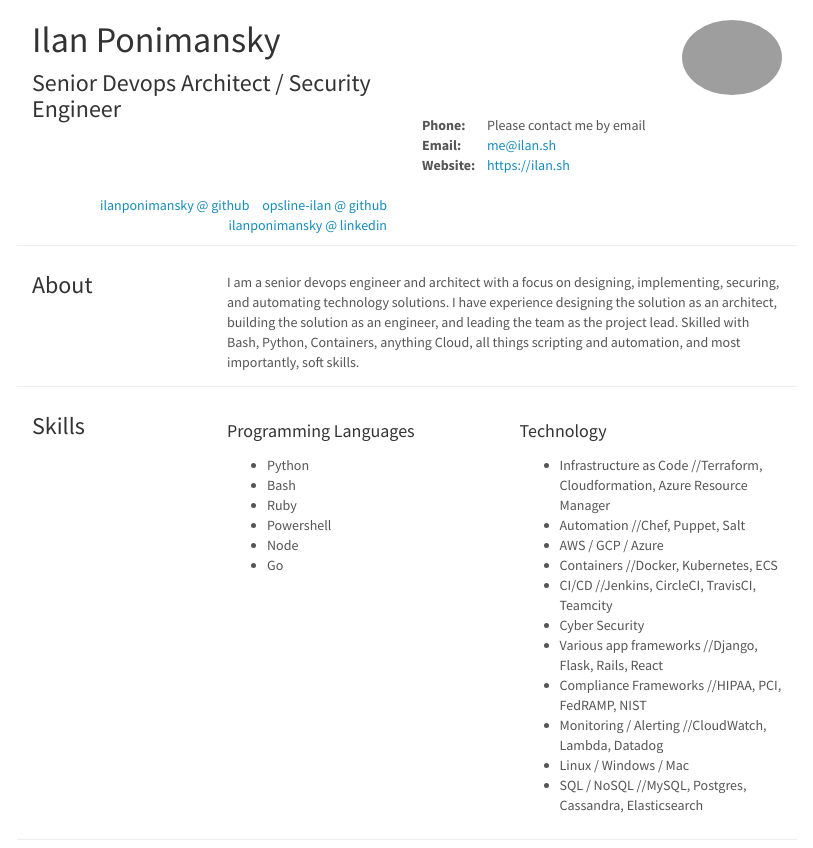
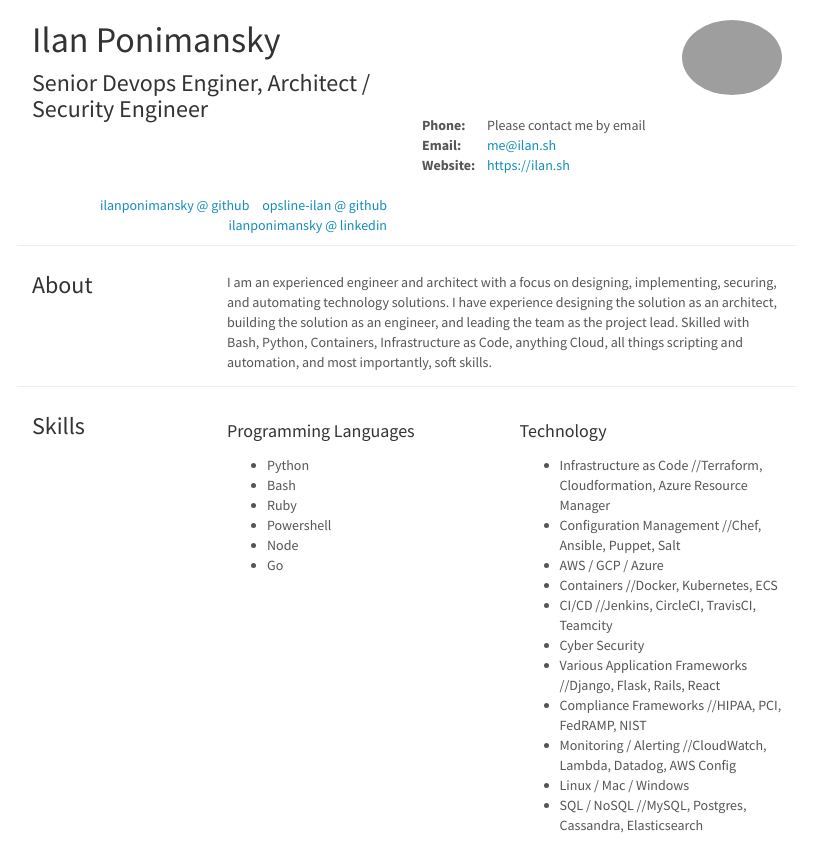
Before and after one commit to Zeerg/Dockerized-Resume-Builder, a plain HTML site: page docs/index.html in a window 1280 px wide. Shown: the top 848 px of the page, without its empty margins (233-1046 px from the left). Drawn offline with nearby package versions, Linux system fonts and the light colour scheme; grey boxes are pictures that could not be loaded.

Commit message:
misc updates and additions

```diff
--- a/docs/index.html
+++ b/docs/index.html
@@ -75,7 +75,7 @@
           <div class="header">
             <div class="col-md-6 col-sm-12">
               <h1>Ilan Ponimansky</h1>
-              <h3>Senior Devops Architect / Security Engineer</h3>
+              <h3>Senior Devops Enginer, Architect / Security Engineer</h3>
             </div>
 
 
@@ -140,7 +140,7 @@
             <h3>About</h3>
           </header>
           <div class="col-md-9">
-            <h3></h3> I am a senior devops engineer and architect with a focus on designing, implementing, securing, and automating technology solutions. I have experience designing the solution as an architect, building the solution as an engineer, and leading the team as the project lead. Skilled with Bash, Python, Containers, anything Cloud, all things scripting and automation, and most importantly, soft skills.
+            <h3></h3> I am an experienced engineer and architect with a focus on designing, implementing, securing, and automating technology solutions. I have experience designing the solution as an architect, building the solution as an engineer, and leading the team as the project lead. Skilled with Bash, Python, Containers, Infrastructure as Code, anything Cloud, all things scripting and automation, and most importantly, soft skills.
           </div>
         </section>
 
@@ -177,7 +177,7 @@
 
                   <li>Infrastructure as Code //Terraform, Cloudformation, Azure Resource Manager</li>
 
-                  <li>Automation //Chef, Puppet, Salt</li>
+                  <li>Configuration Management //Chef, Ansible, Puppet, Salt</li>
 
                   <li>AWS / GCP / Azure</li>
 
@@ -187,13 +187,13 @@
 
                   <li>Cyber Security</li>
 
-                  <li>Various app frameworks //Django, Flask, Rails, React</li>
+                  <li>Various Application Frameworks //Django, Flask, Rails, React</li>
 
                   <li>Compliance Frameworks //HIPAA, PCI, FedRAMP, NIST</li>
 
-                  <li>Monitoring / Alerting //CloudWatch, Lambda, Datadog</li>
+                  <li>Monitoring / Alerting //CloudWatch, Lambda, Datadog, AWS Config</li>
 
-                  <li>Linux / Windows / Mac</li>
+                  <li>Linux / Mac / Windows</li>
 
                   <li>SQL / NoSQL //MySQL, Postgres, Cassandra, Elasticsearch</li>
 
@@ -383,6 +383,8 @@
 
               <li>Car modifications</li>
 
+              <li>Guitar/Drums</li>
+
               <li>Music production/recording</li>
 
               <li>Rock Climbing</li>
```
Also changed, not shown: 1 other file.
